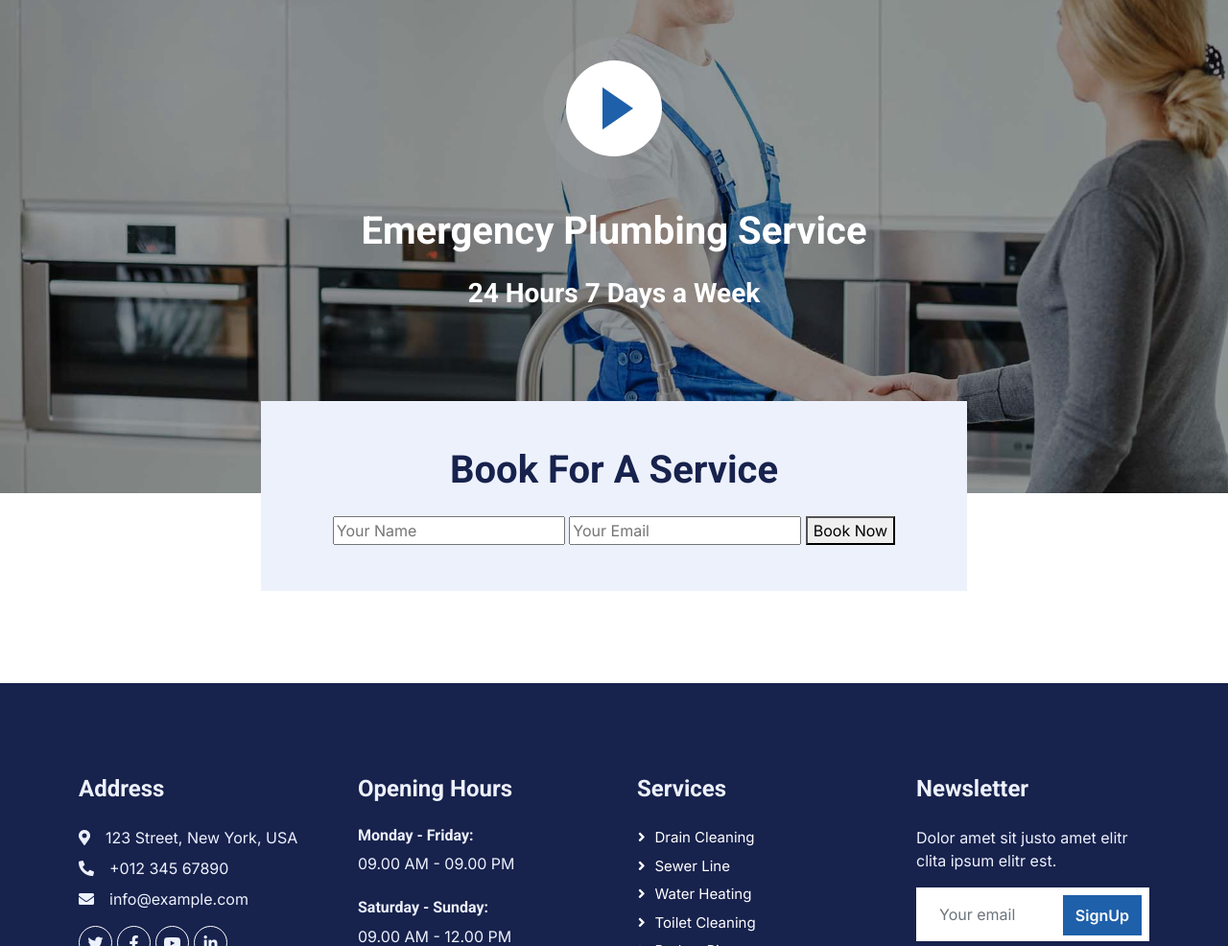
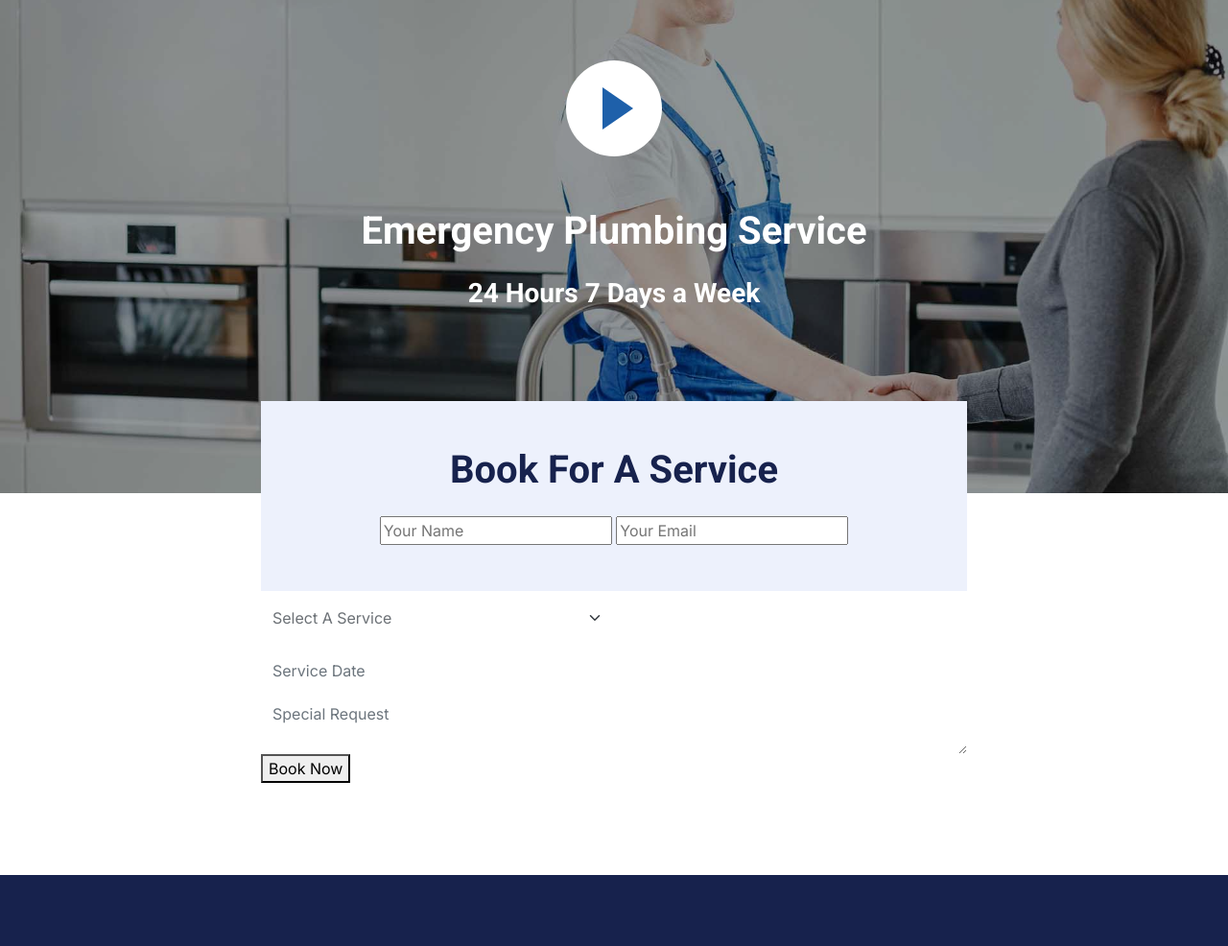
Before and after one commit to raajan-gupta/Plumberz, a website: page static/booking.html in a window 1280 px wide. Shown: the part 629-1615 px from the top of the page at 96% size. Drawn offline with nearby package versions, Linux system fonts and the light colour scheme.

Commit message:
Added working contact form

```diff
--- a/static/booking.html
+++ b/static/booking.html
@@ -171,9 +171,28 @@
                         <script src="https://cdn.emailjs.com/dist/email.min.js"></script>
 
                         <!-- Form में ID add करें -->
-                        <form id="booking-form">
+                        <form id="booking-form" action="...">
                             <input type="text" name="from_name" placeholder="Your Name" required>
                             <input type="email" name="reply_to" placeholder="Your Email" required>
+                    </div>
+                    <div class="col-12 col-sm-6">
+                        <select class="form-select border-0" style="height: 55px;">
+                            <option selected>Select A Service</option>
+                            <option value="1">Service 1</option>
+                            <option value="2">Service 2</option>
+                            <option value="3">Service 3</option>
+                        </select>
+                    </div>
+                    <div class="col-12 col-sm-6">
+                        <div class="date" id="date1" data-target-input="nearest">
+                            <input type="text" class="form-control border-0 datetimepicker-input"
+                                placeholder="Service Date" data-target="#date1" data-toggle="datetimepicker"
+                                style="height: 55px;">
+                        </div>
+                    </div>
+                    <div class="col-12">
+                        <textarea class="form-control border-0" placeholder="Special Request"></textarea>
+                    </div>
                     <!-- बाकी fields -->
                     <button type="submit">Book Now</button>
                     </form>
```
Lines whose indentation alone changed are shown as unchanged.
